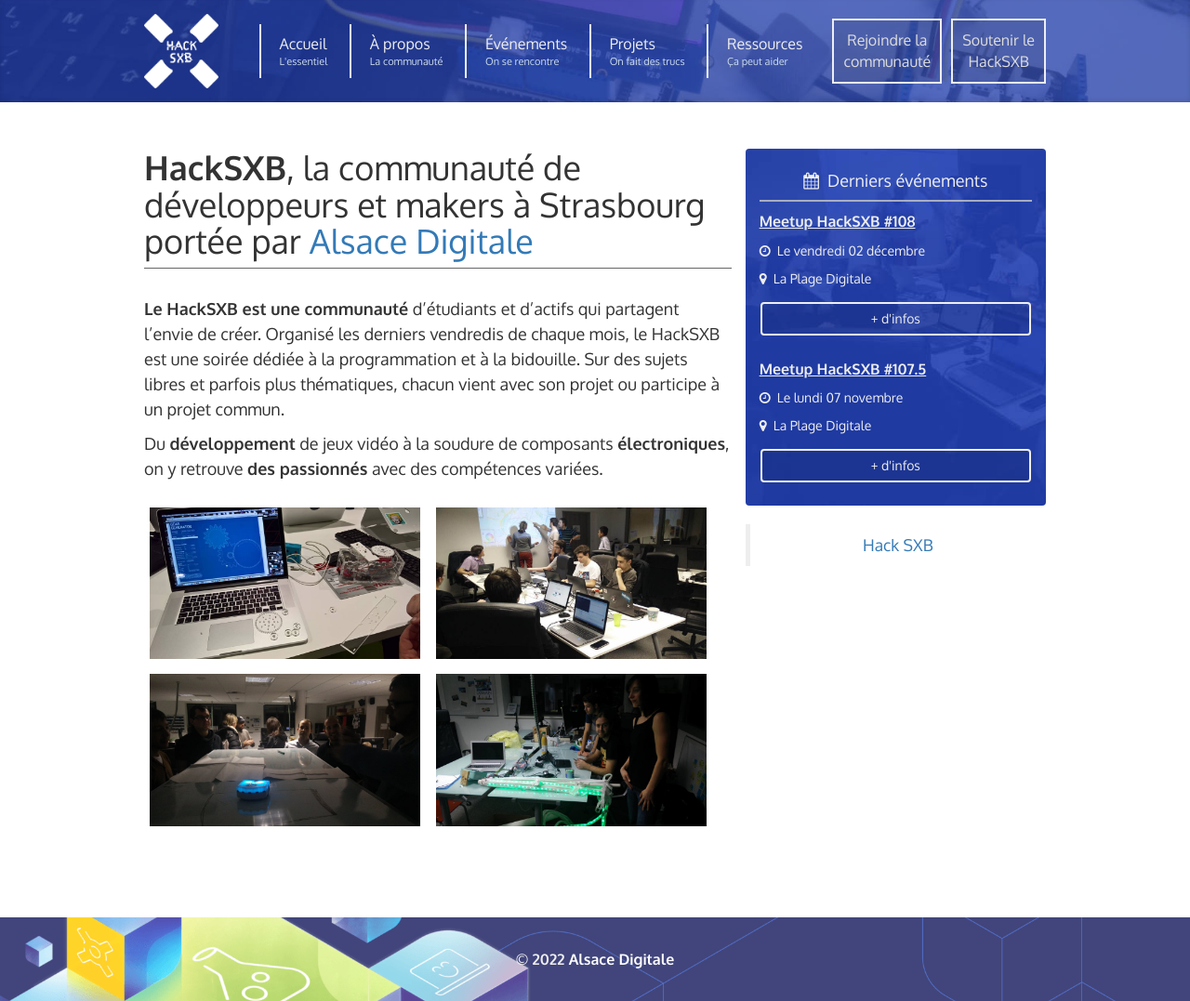
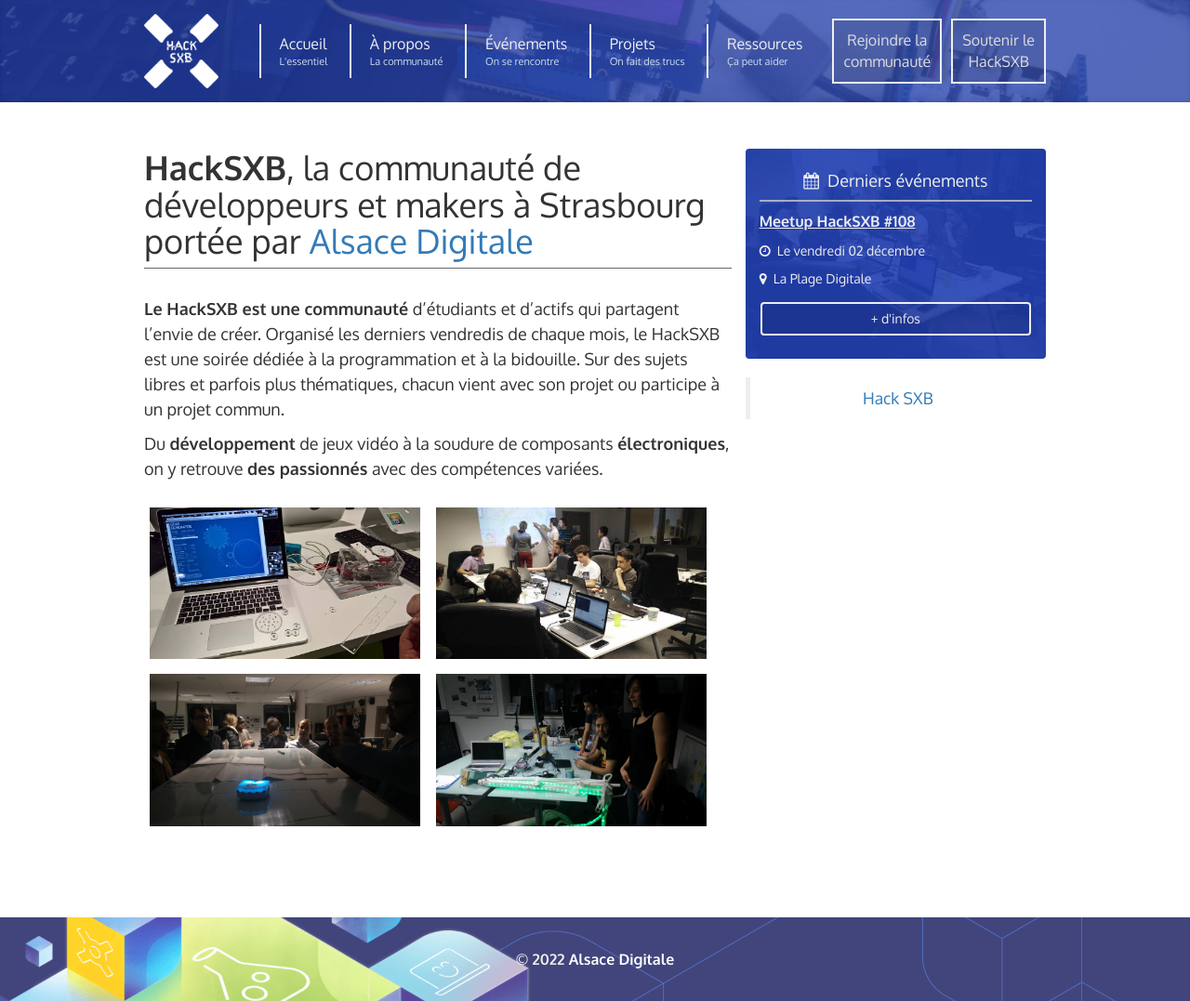
Before and after one commit to AlsaceDigitale/www.hacksxb.com, a Jekyll site: the page built from index.html, in a window 1280 px wide. Shown: the whole page at 93% size. Built offline with Jekyll 4.4.1, drawn with Linux system fonts in a browser that asks for light colours; nearby versions of some CDN libraries.

Commit message:
nombre d'event à afficher à 1

```diff
--- a/index.html
+++ b/index.html
@@ -19,7 +19,7 @@
   <div class="col-md-4 blog-sidebar">
     <div class="sidebar-module sidebar-module-inset" style="padding-bottom: 0;">
       <h4 class="sidebar-calendar-title"><i class="fa fa-calendar"></i> &nbsp;Derniers événements</h4>
-      {% for post in site.categories.events limit:2 %}
+      {% for post in site.categories.events limit:1 %}
       <p class="sidebar-calendar-event"><a href="{{ post.url | prepend: site.url }}" title="{{ post.title }}"><strong>{{ post.title }}</strong></a></p>
       <p class="sidebar-calendar-info"><i class="fa fa-clock-o"> &nbsp;</i>{{ post.event_info }}</p>
         {% if post.event_location && post.event_location != "" %}
```
